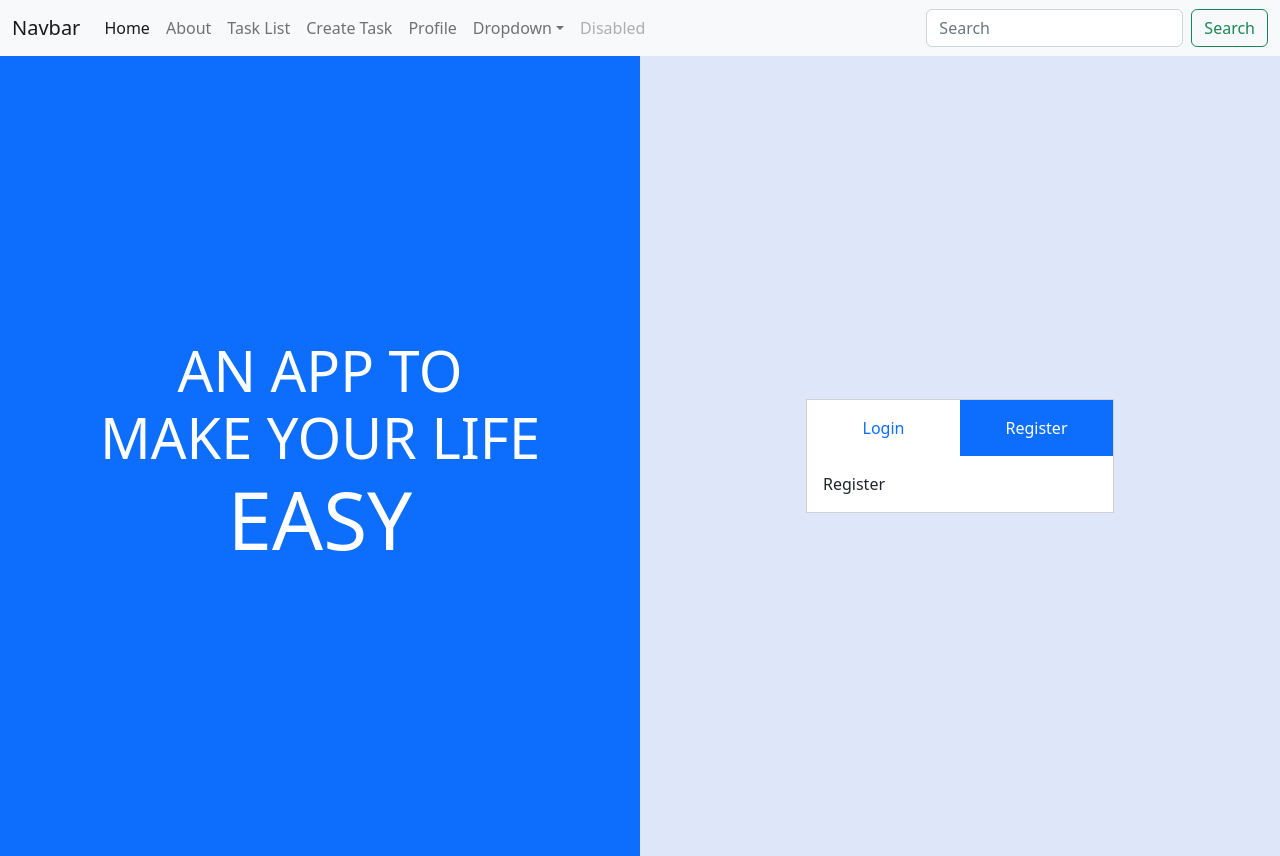
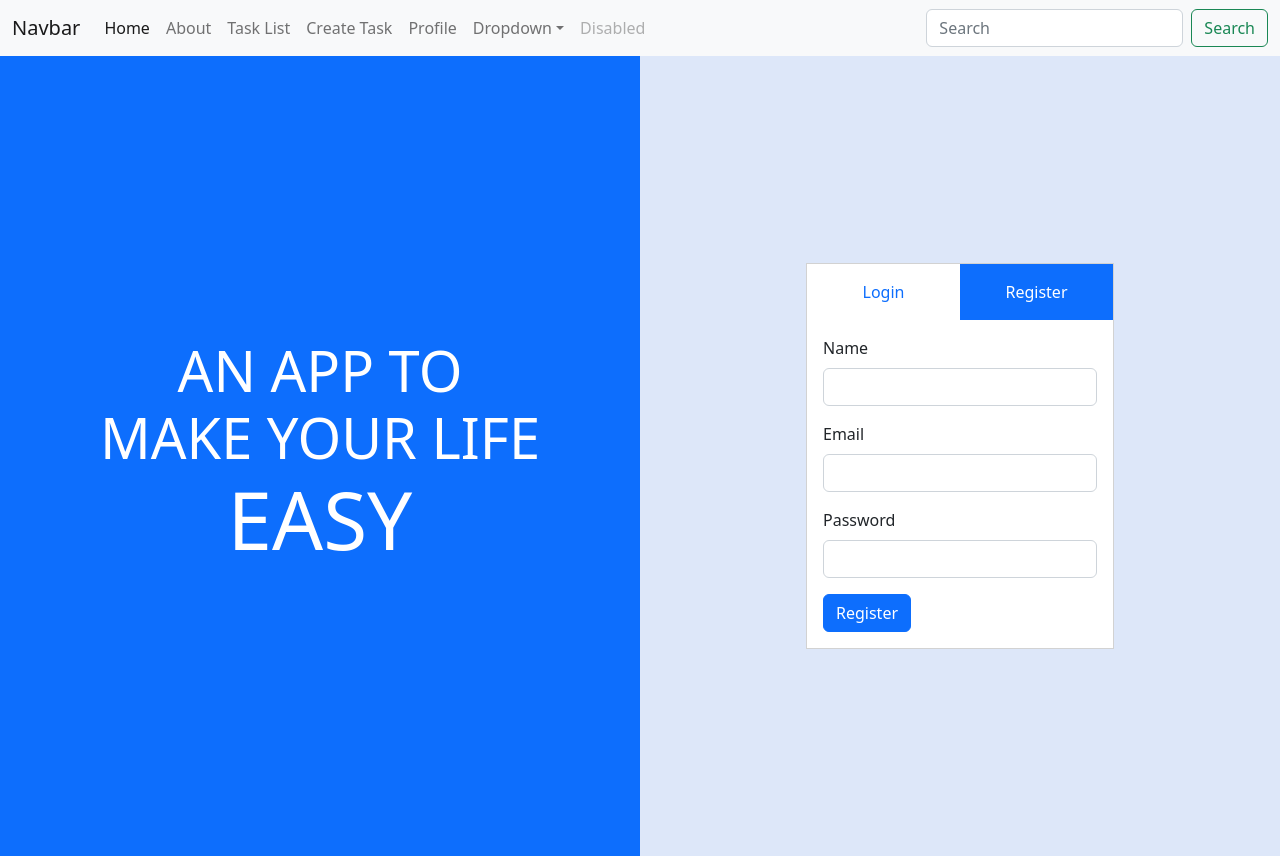
Before and after one commit to vipink28/todo-march, a React (Create React App) app: page /register in a window 1280 px wide. Built offline with nearby package versions, Linux system fonts and the light colour scheme.

Commit message:
register user added with json server

```diff
--- /dev/null
+++ b/db.json
@@ -0,0 +1,23 @@
+{
+  "users": [
+    {
+      "username": "Vipin ",
+      "email": "vipin@gmail.com",
+      "password": "admin",
+      "id": 1
+    },
+    {
+      "username": "ishu",
+      "email": "ishu@gmail.com",
+      "password": "amdin",
+      "id": 2
+    },
+    {
+      "username": "ishu",
+      "email": "ishu@gmail.com",
+      "password": "amdin",
+      "id": 3
+    }
+  ],
+  "tasks": []
+}
--- a/src/components/Login.jsx
+++ b/src/components/Login.jsx
@@ -2,9 +2,17 @@ import React from 'react';
 
 function Login(props) {
     return (
-        <div>
-            Login
-        </div>
+        <form>
+            <div className='mb-3'>
+                <label className='form-label'>Email</label>
+                <input type="text" name='email' className='form-control' />
+            </div>
+            <div className='mb-3'>
+                <label className='form-label'>Password</label>
+                <input type="password" name='password' className='form-control' />
+            </div>
+            <button className='btn btn-primary'>Login</button>
+        </form>
     );
 }
 
--- a/src/components/Register.jsx
+++ b/src/components/Register.jsx
@@ -1,10 +1,55 @@
-import React from 'react';
+import React, { useState } from 'react';
 
 function Register(props) {
+
+    const [formData, setFormData]= useState(null);
+
+    const handleChange = (e)=>{
+        const { name, value } = e.target;
+        setFormData((prev)=>({
+            ...prev,
+            [name]: value
+        }))
+    }
+
+    const onsubmit=async(e)=>{
+        const obj = {
+            method: "POST",
+            headers: {
+                "Content-Type": "application/json"
+            },
+            body: JSON.stringify(formData)
+        }
+        e.preventDefault();
+        // api call
+        const response = await fetch(`http://localhost:5000/users`, obj);
+
+        if(response.ok){
+            alert("User Regsitered");
+        }else{
+            alert("something went wrong");
+        }
+    }
+
+
+
+
     return (
-        <div>
-            Register
-        </div>
+        <form>
+            <div className='mb-3'>
+                <label className='form-label'>Name</label>
+                <input type="text" name='username' className='form-control' onChange={handleChange} />
+            </div>
+            <div className='mb-3'>
+                <label className='form-label'>Email</label>
+                <input type="text" name='email' className='form-control' onChange={handleChange} />
+            </div>
+            <div className='mb-3'>
+                <label className='form-label'>Password</label>
+                <input type="password" name='password' className='form-control' onChange={handleChange}/>
+            </div>
+            <button className='btn btn-primary' onClick={onsubmit}>Register</button>
+        </form>
     );
 }
 
```
